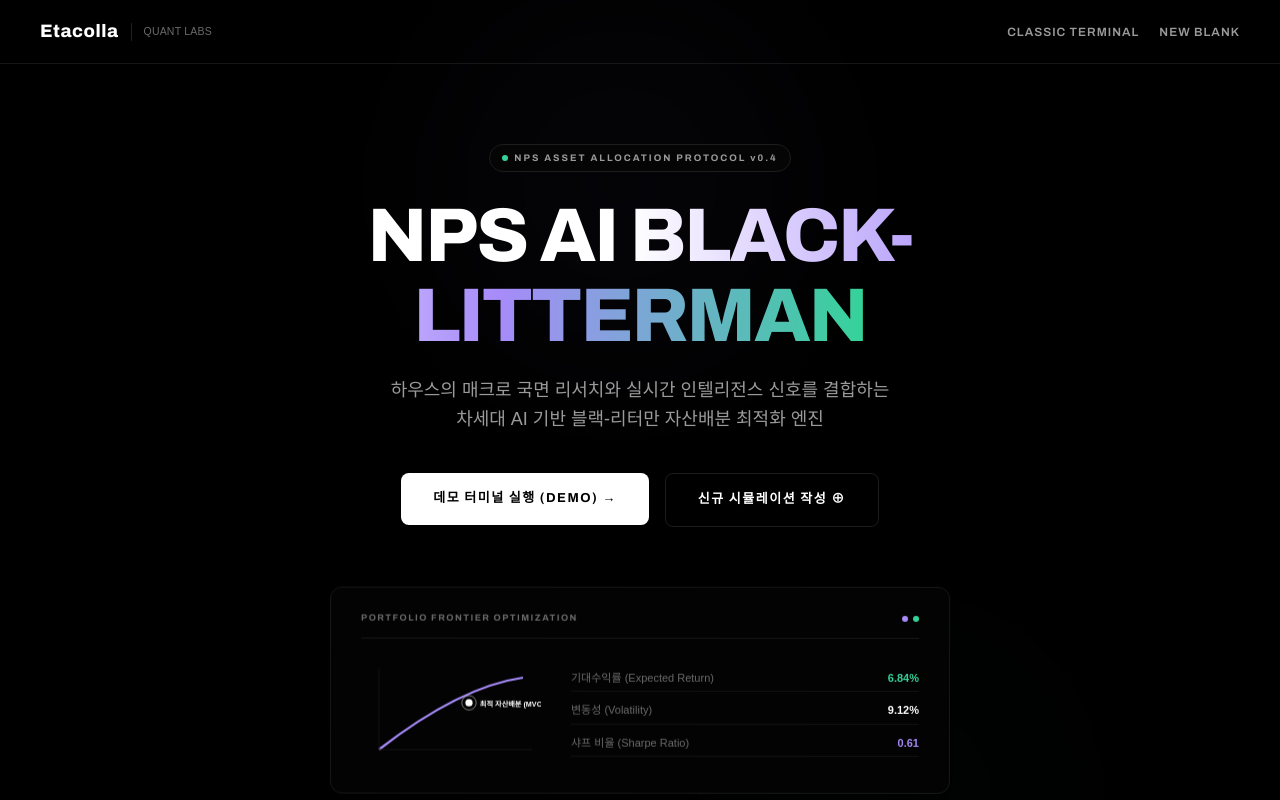
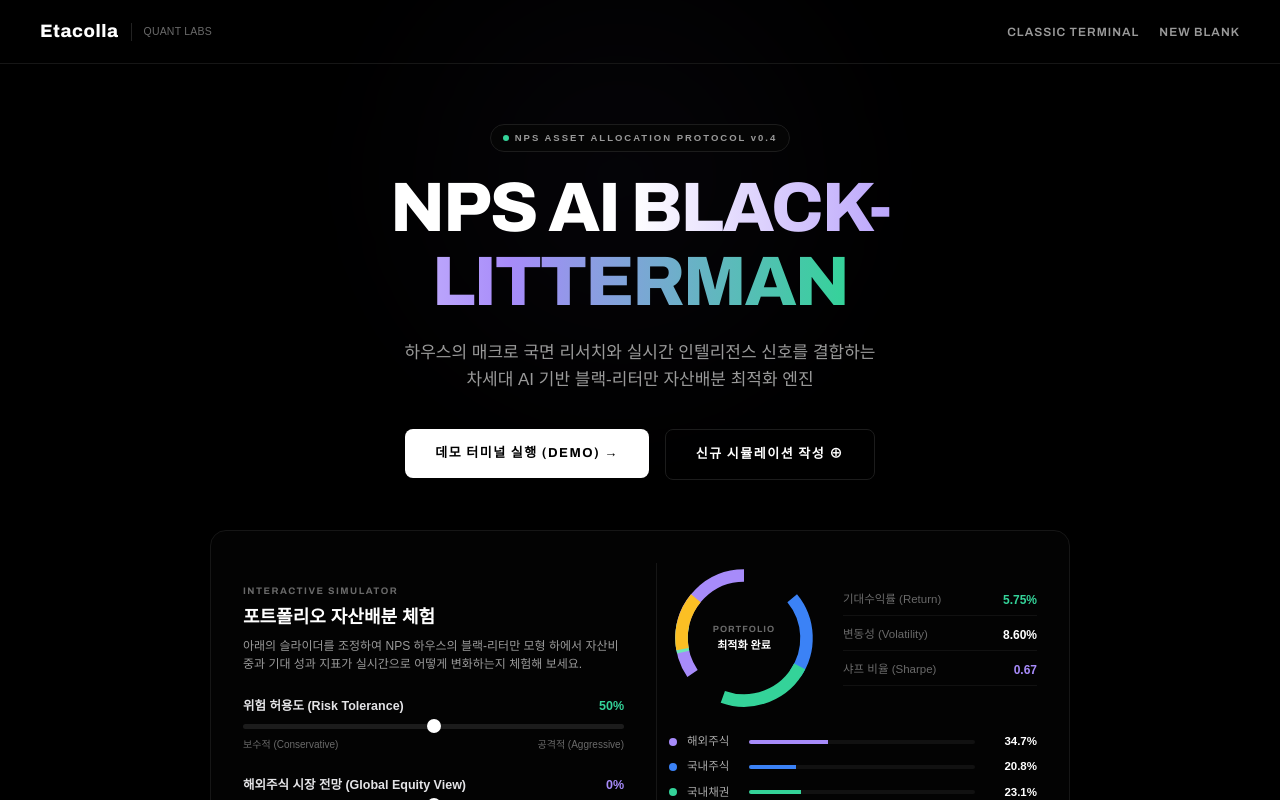
Before and after one commit to rubberama/AI-asset-allocation, a Next.js app in the folder frontend/: page / in a window 1280 px wide. Shown: the top 800 px of the page. Built offline with nearby package versions, Linux system fonts and the light colour scheme; a web font is replaced by a local one.

Commit message:
feat: upgrade landing page with live interactive portfolio simulator

```diff
--- a/frontend/app/page.tsx
+++ b/frontend/app/page.tsx
@@ -1,7 +1,7 @@
 "use client";
 
 import Link from "next/link";
-import React from "react";
+import React, { useState, useMemo } from "react";
 
 // Design constants aligned with DESIGN.md and Workspace.tsx
 const C = {
@@ -14,6 +14,7 @@
   b5: "#1e1e1e",
   violet: "#A78BFA",
   green: "#34D399",
+  green2: "#6EE7B7",
   blue: "#3B82F6",
   amber: "#FBBF24",
 };
@@ -22,6 +23,112 @@
 const FP = "'Pretendard',sans-serif";
 
 export default function LandingPage() {
+  // Simulator State
+  const [riskTolerance, setRiskTolerance] = useState<number>(50); // 10 to 90
+  const [globalEquityView, setGlobalEquityView] = useState<number>(0); // -10 to 10
+
+  // Calculate live portfolio weights using Black-Litterman heuristic
+  const portfolio = useMemo(() => {
+    // Prior NPS target weights (sum to 100)
+    let glStock = 34.7;
+    let lcStock = 20.8;
+    let lcBond = 23.1;
+    let glBond = 7.4;
+    let alts = 14.0;
+
+    // 1. Adjust risk tolerance (shifts bonds to stocks/alternatives)
+    const riskFactor = (riskTolerance - 50) / 100; // -0.4 to +0.4
+    if (riskFactor >= 0) {
+      // Risk-seeking: reduce bonds, increase equities and alternatives
+      const bondReduction = (lcBond + glBond) * riskFactor * 0.8;
+      lcBond -= bondReduction * (lcBond / (lcBond + glBond));
+      glBond -= bondReduction * (glBond / (lcBond + glBond));
+
+      lcStock += bondReduction * 0.45;
+      glStock += bondReduction * 0.45;
+      alts += bondReduction * 0.1;
+    } else {
+      // Risk-averse: reduce equities and alternatives, increase bonds
+      const riskReduction = (lcStock + glStock + alts) * Math.abs(riskFactor) * 0.6;
+      lcStock -= riskReduction * (lcStock / (lcStock + glStock + alts));
+      glStock -= riskReduction * (glStock / (lcStock + glStock + alts));
+      alts -= riskReduction * (alts / (lcStock + glStock + alts));
+
+      lcBond += riskReduction * 0.7;
+      glBond += riskReduction * 0.3;
+    }
+
+    // 2. Adjust Black-Litterman Global Equity Outlook View
+    // Shifts weights between Domestic Stock and Global Stock
+    const viewFactor = globalEquityView / 100; // -0.1 to +0.1
+    if (viewFactor >= 0) {
+      // Bullish on Global Equity: long global stock, short local stock
+      const shift = lcStock * viewFactor * 1.5;
+      lcStock -= shift;
+      glStock += shift;
+    } else {
+      // Bearish on Global Equity: short global stock, long local stock
+      const shift = glStock * Math.abs(viewFactor) * 1.5;
+      glStock -= shift;
+      lcStock += shift;
+    }
+
+    // Ensure no negative weights
+    glStock = Math.max(glStock, 2.0);
+    lcStock = Math.max(lcStock, 2.0);
+    lcBond = Math.max(lcBond, 2.0);
+    glBond = Math.max(glBond, 2.0);
+    alts = Math.max(alts, 2.0);
+
+    // Re-normalize to sum to exactly 100%
+    const total = glStock + lcStock + lcBond + glBond + alts;
+    const wGlStock = (glStock / total) * 100;
+    const wLcStock = (lcStock / total) * 100;
+    const wLcBond = (lcBond / total) * 100;
+    const wGlBond = (glBond / total) * 100;
+    const wAlts = (alts / total) * 100;
+
+    // Calculate metrics
+    const expReturn = 3.5 + (riskTolerance / 100) * 4.5 + (globalEquityView / 10) * 0.8;
+    const vol = 4.2 + (riskTolerance / 100) * 8.8 - (globalEquityView / 10) * 0.2;
+    const sharpe = expReturn / vol;
+
+    return {
+      weights: [
+        { name: "해외주식", color: C.violet, value: wGlStock },
+        { name: "국내주식", color: C.blue, value: wLcStock },
+        { name: "국내채권", color: C.green, value: wLcBond },
+        { name: "해외채권", color: C.green2, value: wGlBond },
+        { name: "대체투자", color: C.amber, value: wAlts },
+      ],
+      metrics: {
+        return: expReturn,
+        volatility: vol,
+        sharpe: sharpe,
+      }
+    };
+  }, [riskTolerance, globalEquityView]);
+
+  // Donut SVG circumference calculation helpers
+  const r = 50;
+  const circ = 2 * Math.PI * r; // ~314.159
+
+  // Calculate cumulative rotation angles for each donut slice
+  const donutSlices = useMemo(() => {
+    let currentPct = 0;
+    return portfolio.weights.map((w) => {
+      const pct = w.value;
+      const strokeDashoffset = circ - (pct / 100) * circ;
+      const rotation = (currentPct / 100) * 360;
+      currentPct += pct;
+      return {
+        ...w,
+        offset: strokeDashoffset,
+        rotate: rotation,
+      };
+    });
+  }, [portfolio.weights]);
+
   return (
     <div
       style={{
@@ -44,9 +151,26 @@
           0%, 100% { transform: translateY(0px) rotate(0deg); }
           50% { transform: translateY(-8px) rotate(1deg); }
         }
-        @keyframes drawFrontier {
-          0% { stroke-dashoffset: 600; }
-          100% { stroke-dashoffset: 0; }
+        input[type="range"] {
+          -webkit-appearance: none;
+          appearance: none;
+          background: #1c1c1c;
+          height: 5px;
+          border-radius: 3px;
+          outline: none;
+          cursor: pointer;
+        }
+        input[type="range"]::-webkit-slider-thumb {
+          -webkit-appearance: none;
+          appearance: none;
+          width: 14px;
+          height: 14px;
+          border-radius: 50%;
+          background: #fff;
+          transition: transform .15s;
+        }
+        input[type="range"]::-webkit-slider-thumb:hover {
+          transform: scale(1.2);
         }
       `}</style>
 
@@ -137,19 +261,19 @@
       </header>
 
       {/* HERO SECTION */}
-      <main style={{ flex: 1, display: "flex", flexDirection: "column", justifyContent: "center", alignItems: "center", padding: "80px 20px", position: "relative", zIndex: 10 }}>
+      <main style={{ flex: 1, display: "flex", flexDirection: "column", justifyContent: "center", alignItems: "center", padding: "60px 20px", position: "relative", zIndex: 10 }}>
         <div style={{ maxWidth: 900, textAlign: "center" }}>
           {/* Eyebrow */}
-          <div style={{ display: "inline-flex", alignItems: "center", gap: 6, border: `1px solid ${C.b2}`, padding: "6px 12px", borderRadius: 20, marginBottom: 24, background: "#050505" }}>
+          <div style={{ display: "inline-flex", alignItems: "center", gap: 6, border: `1px solid ${C.b2}`, padding: "6px 12px", borderRadius: 20, marginBottom: 20, background: "#050505" }}>
             <span style={{ width: 6, height: 6, borderRadius: "50%", background: C.green }} />
-            <span style={{ fontSize: 9.5, fontFamily: FA, fontWeight: 700, letterSpacing: "2px", color: C.t3 }}>NPS ASSET ALLOCATION PROTOCOL v0.4</span>
+            <span style={{ fontSize: 9.5, fontFamily: FP, fontWeight: 700, letterSpacing: "2px", color: C.t3 }}>NPS ASSET ALLOCATION PROTOCOL v0.4</span>
           </div>
 
           {/* Heading */}
           <h1
             style={{
               fontFamily: FA,
-              fontSize: "clamp(48px, 6vw, 76px)",
+              fontSize: "clamp(44px, 5.5vw, 70px)",
               fontWeight: 800,
               lineHeight: 1.05,
               letterSpacing: "-2px",
@@ -162,13 +286,13 @@
           </h1>
 
           {/* Subtitle */}
-          <p style={{ fontSize: "clamp(15px, 2vw, 18px)", color: C.t3, maxWidth: 640, margin: "0 auto 40px auto", lineHeight: 1.6, fontWeight: 400 }}>
+          <p style={{ fontSize: "clamp(14px, 1.8vw, 17px)", color: C.t3, maxWidth: 640, margin: "0 auto 35px auto", lineHeight: 1.6, fontWeight: 400 }}>
             하우스의 매크로 국면 리서치와 실시간 인텔리전스 신호를 결합하는<br />
             차세대 AI 기반 블랙-리터만 자산배분 최적화 엔진
           </p>
 
           {/* CTAs */}
-          <div style={{ display: "flex", gap: 16, justifyContent: "center", flexWrap: "wrap", marginBottom: 60 }}>
+          <div style={{ display: "flex", gap: 16, justifyContent: "center", flexWrap: "wrap", marginBottom: 50 }}>
             <Link href="/workspace" style={{ textDecoration: "none" }}>
               <button
                 id="btn-launch-demo"
@@ -180,7 +304,7 @@
                   background: C.white,
                   color: C.bg,
                   border: "none",
-                  padding: "16px 32px",
+                  padding: "15px 30px",
                   borderRadius: 8,
                   cursor: "pointer",
                   display: "flex",
@@ -205,7 +329,7 @@
                   background: "transparent",
                   color: C.white,
                   border: `1px solid ${C.b2}`,
-                  padding: "16px 32px",
+                  padding: "15px 30px",
                   borderRadius: 8,
                   cursor: "pointer",
                   display: "flex",
@@ -222,60 +346,136 @@
           </div>
         </div>
 
-        {/* CSS Animated Portfolio Schematic Mockup */}
+        {/* INTERACTIVE SIMULATOR CARD */}
         <div
           style={{
             width: "100%",
-            maxWidth: 620,
+            maxWidth: 860,
             border: `1px solid ${C.b1}`,
             background: "#030303",
-            borderRadius: 12,
-            padding: "24px 30px",
-            animation: "float 6s infinite ease-in-out",
-            boxShadow: "0 20px 40px rgba(0,0,0,0.8)",
+            borderRadius: 16,
+            padding: "32px",
+            boxShadow: "0 25px 50px -12px rgba(0,0,0,0.8)",
+            display: "grid",
+            gridTemplateColumns: "repeat(auto-fit, minmax(340px, 1fr))",
+            gap: 32,
+            position: "relative",
+            zIndex: 5,
           }}
         >
-          <div style={{ display: "flex", justifyContent: "space-between", alignItems: "center", borderBottom: `1px solid ${C.b1}`, paddingBottom: 12, marginBottom: 20 }}>
-            <span style={{ fontSize: 9, fontFamily: FA, color: C.t4, letterSpacing: "1.5px", fontWeight: 700 }}>PORTFOLIO FRONTIER OPTIMIZATION</span>
-            <div style={{ display: "flex", gap: 5 }}>
-              <span style={{ width: 6, height: 6, borderRadius: "50%", background: C.violet }} />
-              <span style={{ width: 6, height: 6, borderRadius: "50%", background: C.green }} />
+          {/* Left panel: sliders */}
+          <div style={{ display: "flex", flexDirection: "column", justifyContent: "center", gap: 24 }}>
+            <div>
+              <span style={{ fontSize: 9.5, fontFamily: FA, color: C.t4, letterSpacing: "1.5px", fontWeight: 700, display: "block", marginBottom: 6 }}>INTERACTIVE SIMULATOR</span>
+              <h3 style={{ fontSize: 18, fontWeight: 700, margin: 0 }}>포트폴리오 자산배분 체험</h3>
+              <p style={{ fontSize: 12, color: C.t3, marginTop: 6, lineHeight: 1.5 }}>아래의 슬라이더를 조정하여 NPS 하우스의 블랙-리터만 모형 하에서 자산비중과 기대 성과 지표가 실시간으로 어떻게 변화하는지 체험해 보세요.</p>
+            </div>
+
+            {/* Slider 1 */}
+            <div style={{ display: "flex", flexDirection: "column", gap: 8 }}>
+              <div style={{ display: "flex", justifyContent: "space-between", alignItems: "center" }}>
+                <span style={{ fontSize: 12.5, fontWeight: 600, color: "#e4e4e7" }}>위험 허용도 (Risk Tolerance)</span>
+                <span style={{ fontSize: 12.5, fontWeight: "bold", fontFamily: FP, color: C.green }}>{riskTolerance}%</span>
+              </div>
+              <input
+                type="range"
+                min="10"
+                max="90"
+                step="5"
+                value={riskTolerance}
+                onChange={(e) => setRiskTolerance(Number(e.target.value))}
+                style={{ width: "100%" }}
+              />
+              <div style={{ display: "flex", justifyContent: "space-between", fontSize: 10, color: C.t4 }}>
+                <span>보수적 (Conservative)</span>
+                <span>공격적 (Aggressive)</span>
+              </div>
+            </div>
+
+            {/* Slider 2 */}
+            <div style={{ display: "flex", flexDirection: "column", gap: 8 }}>
+              <div style={{ display: "flex", justifyContent: "space-between", alignItems: "center" }}>
+                <span style={{ fontSize: 12.5, fontWeight: 600, color: "#e4e4e7" }}>해외주식 시장 전망 (Global Equity View)</span>
+                <span style={{ fontSize: 12.5, fontWeight: "bold", fontFamily: FP, color: C.violet }}>
+                  {globalEquityView > 0 ? `+${globalEquityView}` : globalEquityView}%
+                </span>
+              </div>
+              <input
+                type="range"
+                min="-10"
+                max="10"
+                step="1"
+                value={globalEquityView}
+                onChange={(e) => setGlobalEquityView(Number(e.target.value))}
+                style={{ width: "100%" }}
+              />
+              <div style={{ display: "flex", justifyContent: "space-between", fontSize: 10, color: C.t4 }}>
+                <span>약세 (Bearish)</span>
+                <span>중립 (Neutral)</span>
+                <span>강세 (Bullish)</span>
+              </div>
             </div>
           </div>
-          <div style={{ display: "flex", gap: 30, flexWrap: "wrap", alignItems: "center", justifyContent: "center" }}>
-            <svg viewBox="0 0 200 120" style={{ width: 180, height: 110 }}>
-              {/* Frontier Line */}
-              <path
-                d="M 20 100 Q 110 30 180 20"
-                fill="none"
-                stroke={C.violet}
-                strokeWidth="2.5"
-                strokeDasharray="600"
-                strokeDashoffset="600"
-                style={{ animation: "drawFrontier 2.5s forwards ease-in-out" }}
-              />
-              {/* Optimal Points */}
-              <circle cx="120" cy="48" r="4" fill={C.white} />
-              <circle cx="120" cy="48" r="8" fill="none" stroke={C.white} strokeWidth="1" style={{ opacity: 0.5 }} />
-              <text x="132" y="52" fill={C.white} fontSize="8" fontFamily={FP} fontWeight="bold">최적 자산배분 (MVO)</text>
 
-              {/* Grid Lines */}
-              <line x1="20" y1="10" x2="20" y2="100" stroke="#161616" strokeWidth="1" />
-              <line x1="20" y1="100" x2="190" y2="100" stroke="#161616" strokeWidth="1" />
-            </svg>
-            <div style={{ display: "flex", flexDirection: "column", gap: 10, flex: 1, minWidth: 200 }}>
-              <div style={{ display: "flex", justifyContent: "space-between", borderBottom: "1px solid #111", paddingBottom: 5 }}>
-                <span style={{ fontSize: 11, color: C.t4 }}>기대수익률 (Expected Return)</span>
-                <span style={{ fontSize: 11, fontWeight: "bold", color: C.green }}>6.84%</span>
+          {/* Right panel: dynamic visualization */}
+          <div style={{ display: "flex", flexDirection: "column", gap: 20, borderLeft: `1px solid ${C.b1}`, paddingLeft: "12px" }}>
+            <div style={{ display: "flex", gap: 24, alignItems: "center", justifyContent: "center", flexWrap: "wrap" }}>
+              {/* Dynamic SVG Donut */}
+              <div style={{ position: "relative", width: 150, height: 150 }}>
+                <svg viewBox="0 0 120 120" style={{ width: "100%", height: "100%" }}>
+                  {donutSlices.map((slice, idx) => (
+                    <circle
+                      key={idx}
+                      cx="60"
+                      cy="60"
+                      r={r}
+                      fill="transparent"
+                      stroke={slice.color}
+                      strokeWidth="10"
+                      strokeDasharray={`${(slice.value / 100) * circ} ${circ}`}
+                      strokeDashoffset={-slice.offset}
+                      transform={`rotate(${slice.rotate - 90} 60 60)`}
+                      style={{ transition: "stroke-dasharray .3s, stroke-dashoffset .3s, transform .3s" }}
+                    />
+                  ))}
+                </svg>
+                {/* Center Text */}
+                <div style={{ position: "absolute", inset: 0, display: "flex", flexDirection: "column", alignItems: "center", justifyContent: "center" }}>
+                  <span style={{ fontSize: 9, fontFamily: FA, color: C.t4, letterSpacing: "1px", fontWeight: 700 }}>PORTFOLIO</span>
+                  <span style={{ fontSize: 11, fontWeight: "bold", color: "#fff" }}>최적화 완료</span>
+                </div>
               </div>
-              <div style={{ display: "flex", justifyContent: "space-between", borderBottom: "1px solid #111", paddingBottom: 5 }}>
-                <span style={{ fontSize: 11, color: C.t4 }}>변동성 (Volatility)</span>
-                <span style={{ fontSize: 11, fontWeight: "bold" }}>9.12%</span>
+
+              {/* Dynamic Metrics */}
+              <div style={{ display: "flex", flexDirection: "column", gap: 10, flex: 1, minWidth: 150 }}>
+                <div style={{ display: "flex", justifyContent: "space-between", borderBottom: "1px solid #111", paddingBottom: 6 }}>
+                  <span style={{ fontSize: 11.5, color: C.t4 }}>기대수익률 (Return)</span>
+                  <span style={{ fontSize: 12, fontWeight: "bold", fontFamily: FP, color: C.green }}>{portfolio.metrics.return.toFixed(2)}%</span>
+                </div>
+                <div style={{ display: "flex", justifyContent: "space-between", borderBottom: "1px solid #111", paddingBottom: 6 }}>
+                  <span style={{ fontSize: 11.5, color: C.t4 }}>변동성 (Volatility)</span>
+                  <span style={{ fontSize: 12, fontWeight: "bold", fontFamily: FP }}>{portfolio.metrics.volatility.toFixed(2)}%</span>
+                </div>
+                <div style={{ display: "flex", justifyContent: "space-between", borderBottom: "1px solid #111", paddingBottom: 6 }}>
+                  <span style={{ fontSize: 11.5, color: C.t4 }}>샤프 비율 (Sharpe)</span>
+                  <span style={{ fontSize: 12, fontWeight: "bold", fontFamily: FP, color: C.violet }}>{portfolio.metrics.sharpe.toFixed(2)}</span>
+                </div>
               </div>
-              <div style={{ display: "flex", justifyContent: "space-between", borderBottom: "1px solid #111", paddingBottom: 5 }}>
-                <span style={{ fontSize: 11, color: C.t4 }}>샤프 비율 (Sharpe Ratio)</span>
-                <span style={{ fontSize: 11, fontWeight: "bold", color: C.violet }}>0.61</span>
-              </div>
+            </div>
+
+            {/* Weights Legend and sliders */}
+            <div style={{ display: "flex", flexDirection: "column", gap: 8 }}>
+              {portfolio.weights.map((w) => (
+                <div key={w.name} style={{ display: "flex", alignItems: "center", gap: 10, fontSize: 11.5 }}>
+                  <span style={{ width: 8, height: 8, borderRadius: "50%", background: w.color, flexShrink: 0 }} />
+                  <span style={{ color: "#aaa" }}>{w.name}</span>
+                  {/* weight bar representation */}
+                  <div style={{ flex: 1, height: 4, background: "#111", borderRadius: 2, overflow: "hidden", margin: "0 10px" }}>
+                    <div style={{ width: `${w.value}%`, height: "100%", background: w.color, transition: "width .3s" }} />
+                  </div>
+                  <span style={{ fontFamily: FP, fontWeight: "bold", color: "#fff", width: 42, textAlign: "right" }}>{w.value.toFixed(1)}%</span>
+                </div>
+              ))}
             </div>
           </div>
         </div>
@@ -287,11 +487,11 @@
             <span style={{ fontSize: 12, color: C.t4, textTransform: "uppercase", letterSpacing: "1px", fontWeight: 600 }}>몬테카를로 경로 시뮬레이션</span>
           </div>
           <div style={{ display: "flex", flexDirection: "column", gap: 8, padding: "10px" }}>
-            <span style={{ fontSize: "28px", fontWeight: 700, fontFamily: FA, color: C.green }}>Black-Litterman</span>
+            <span style={{ fontSize: "28px", fontWeight: 700, fontFamily: FP, color: C.green }}>Black-Litterman</span>
             <span style={{ fontSize: 12, color: C.t4, textTransform: "uppercase", letterSpacing: "1px", fontWeight: 600 }}>시장 균형 대비 사후 기대수익률 계산</span>
           </div>
           <div style={{ display: "flex", flexDirection: "column", gap: 8, padding: "10px" }}>
-            <span style={{ fontSize: "28px", fontWeight: 700, fontFamily: FA, color: C.white }}>Ensemble MVO</span>
+            <span style={{ fontSize: "28px", fontWeight: 700, fontFamily: FP, color: C.white }}>Ensemble MVO</span>
             <span style={{ fontSize: 12, color: C.t4, textTransform: "uppercase", letterSpacing: "1px", fontWeight: 600 }}>리스크 패리티 & HRP 결합 분석</span>
           </div>
         </section>
```
